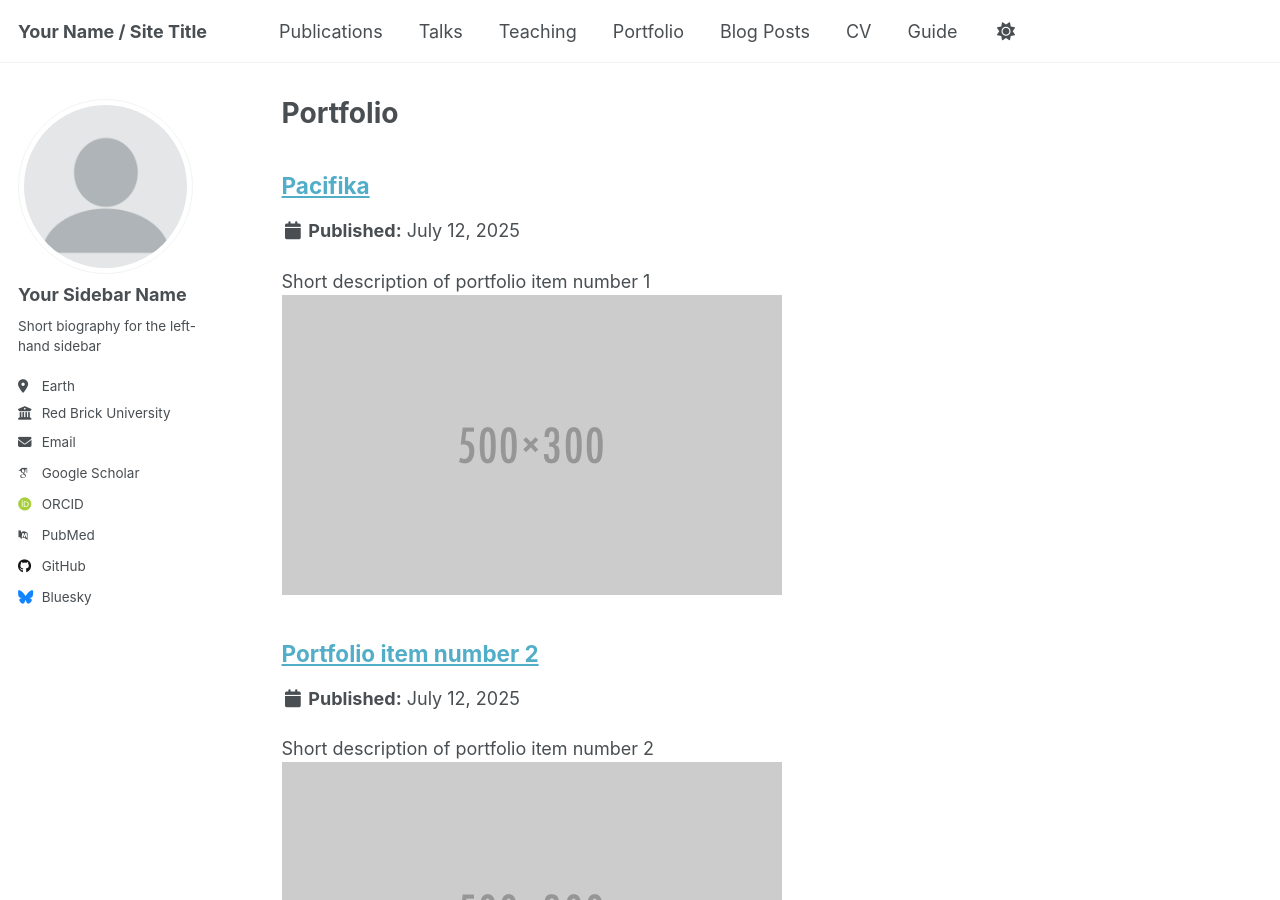
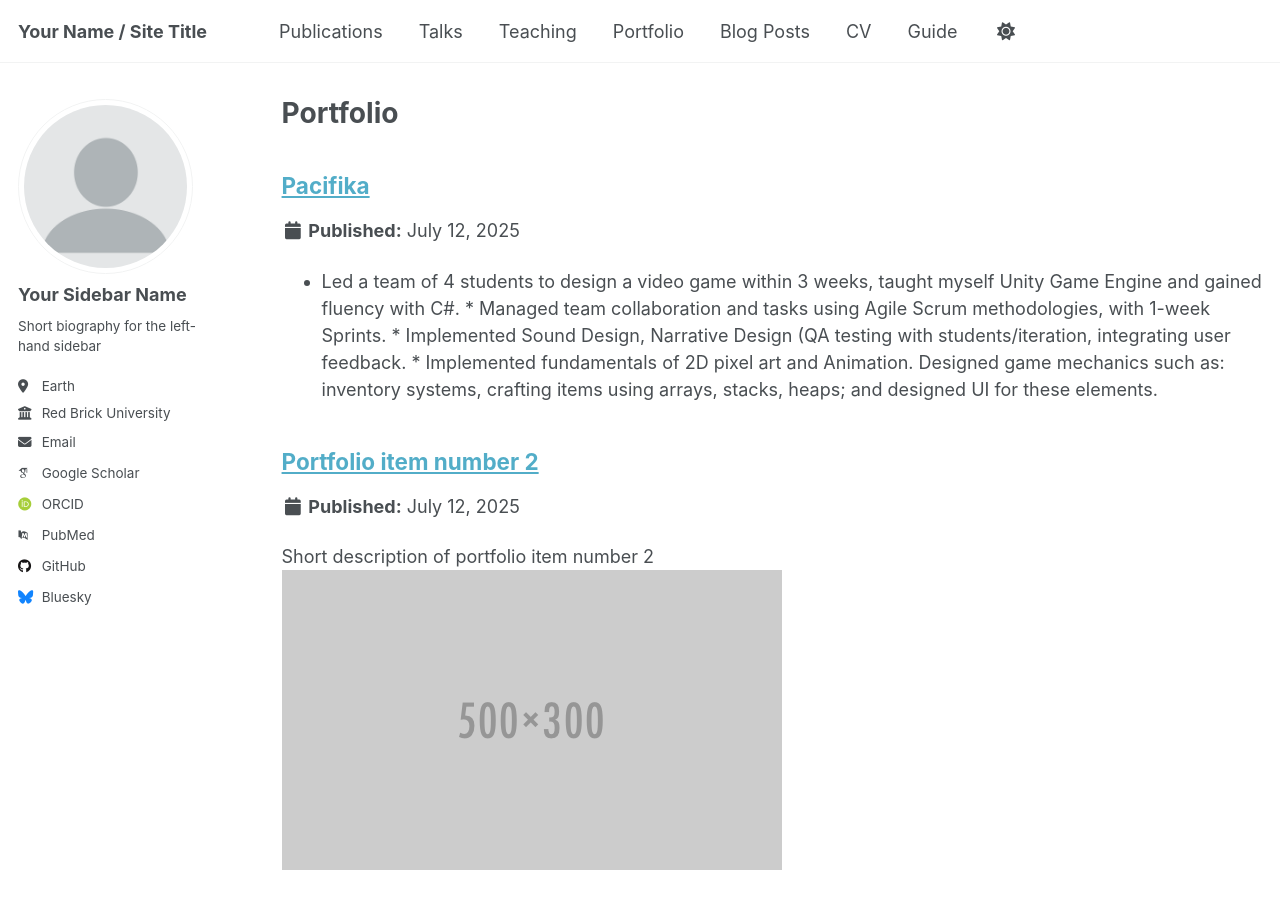
Before and after one commit to OrePopoola/orepopoola.github.io, a Jekyll site: the page built from _pages/portfolio.html, in a window 1280 px wide and 900 px high. Built offline with Jekyll 4.4.1, drawn with Linux system fonts in a browser that asks for light colours; some web fonts are replaced; a script that is not in the unit is left out.

Commit message:
Update portfolio-1.md

```diff
--- a/_portfolio/portfolio-1.md
+++ b/_portfolio/portfolio-1.md
@@ -1,6 +1,11 @@
 ---
 title: "Pacifika"
-excerpt: "Short description of portfolio item number 1<br/><img src='/images/500x300.png'>"
+excerpt: "
+* Led a team of 4 students to design a video game within 3 weeks, taught myself Unity Game Engine and gained fluency with C#.
+*	Managed team collaboration and tasks using Agile Scrum methodologies, with 1-week Sprints.
+*	Implemented Sound Design, Narrative Design (QA testing with students/iteration, integrating user feedback.
+*	Implemented fundamentals of 2D pixel art and Animation. Designed game mechanics such as: inventory systems, crafting items using arrays, stacks, heaps; and designed UI for these elements.
+"
 collection: portfolio
 ---
 This is an item in your portfolio. It can be have images or nice text. If you name the file .md, it will be parsed as markdown. If you name the file .html, it will be parsed as HTML.
```
